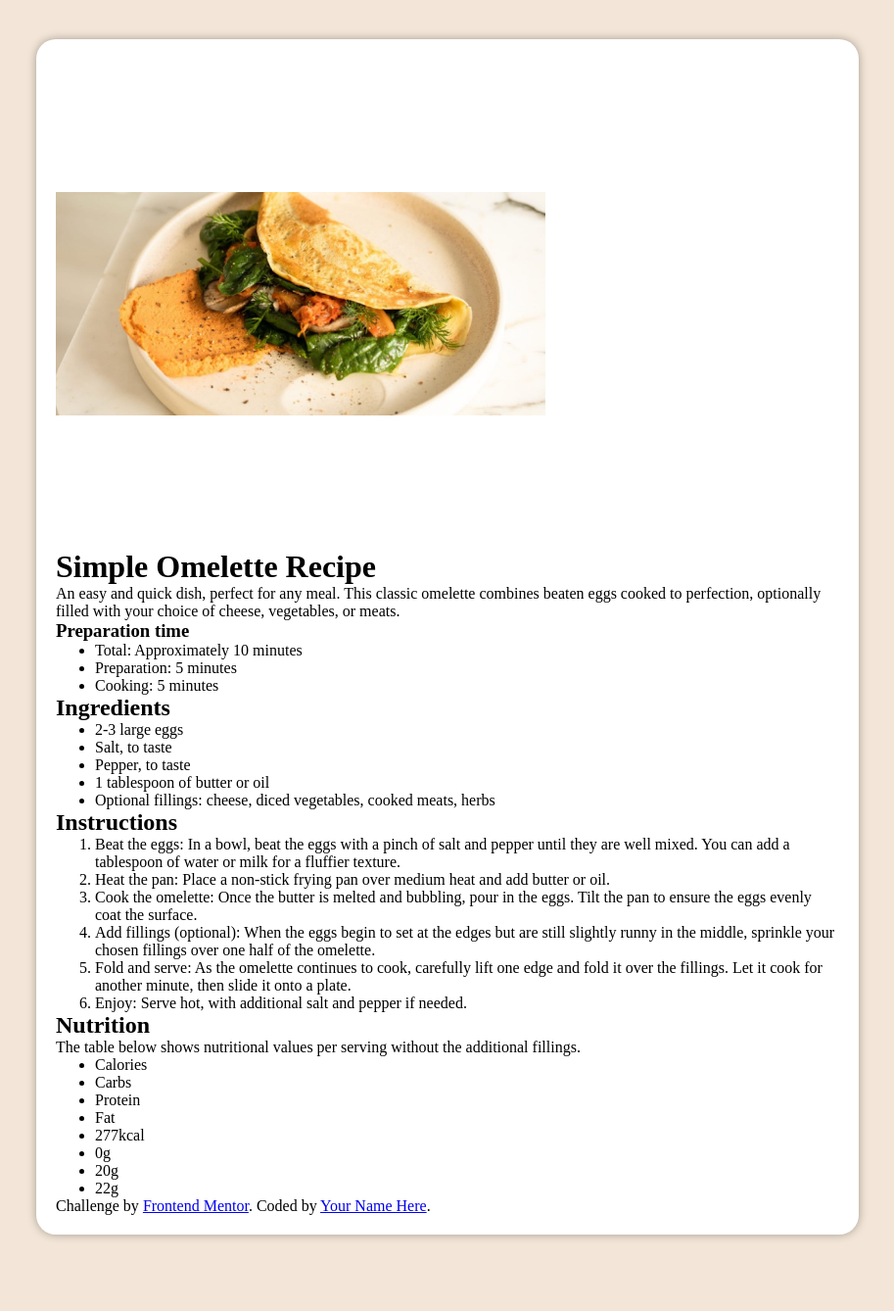
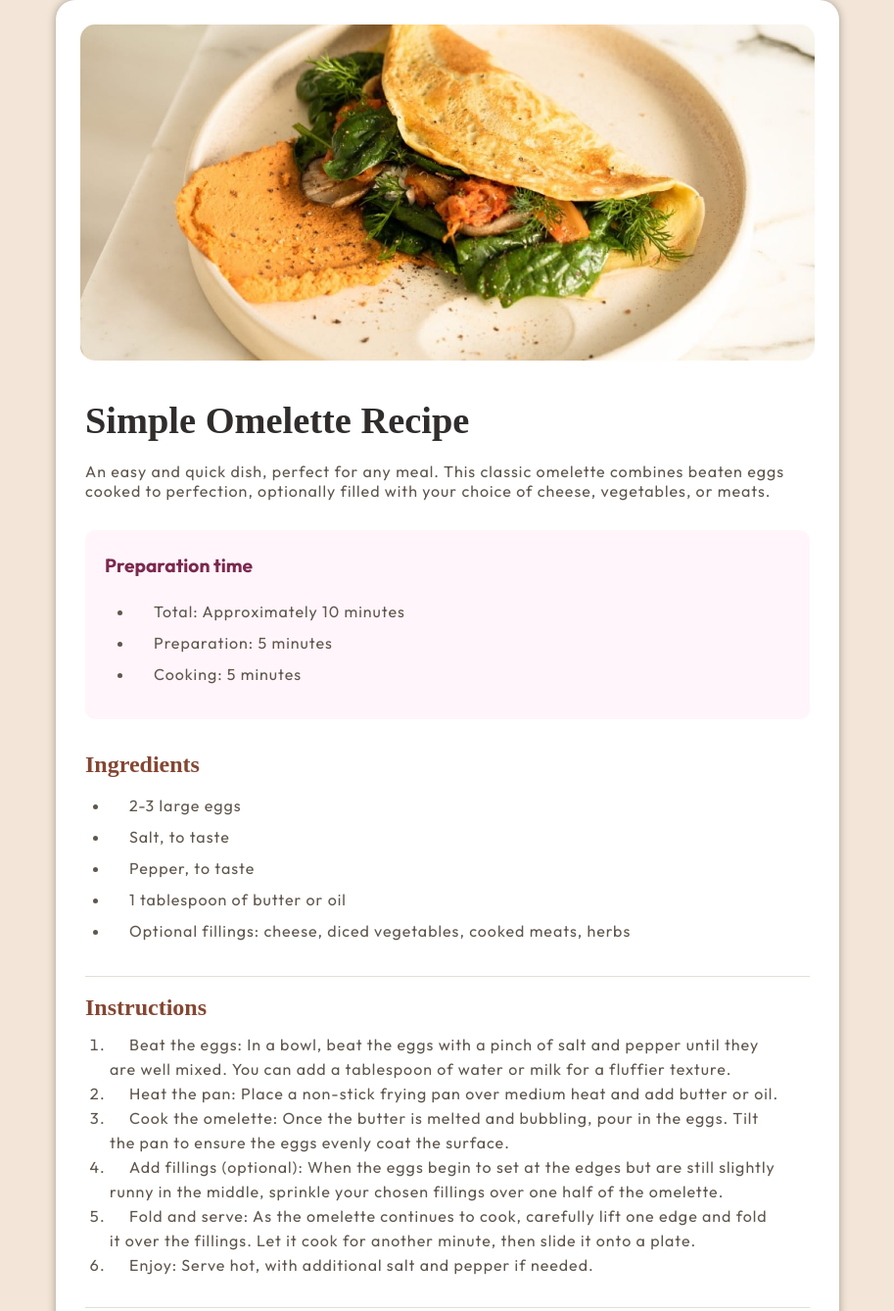
Before and after one commit to Pedrocasper/front-end-mentor, a plain HTML site: page recipe-page-main/index.html in a window 1280 px wide. Shown: the top 1338 px of the page at 98% size, without its empty margins (183-1096 px from the left). Before the commit the page ends 1300 px from the top, so only its background shows below. Drawn offline with Linux system fonts and the light colour scheme; a web font is replaced by a local one.

Commit message:
Atualização
Dado continuidade na estilização do em CSS
Quase em termino do projeto.

Pendente realizar a estilização do das listas

```diff
--- a/recipe-page-main/assets/style/style.css
+++ b/recipe-page-main/assets/style/style.css
@@ -1,8 +1,10 @@
-@import url('https://fonts.googleapis.com/css2?family=Young+Serif&display=swap');
+@import url('https://fonts.google.com/specimen/Young+Serif');
 @import url('https://fonts.googleapis.com/css2?family=Outfit:wght@400;600;700&family=Young+Serif&display=swap');
 
 * {
+    padding: 0;
     margin: 0;
+    box-sizing: border-box;
 }
 :root {
     /* Color Primary */
@@ -28,29 +30,134 @@ body {
 
 main {
     background-color: var(--White);
-    padding: 20px;
-    margin: 40px auto 40px;
-    min-width: 375px;
+    margin: auto;
+    min-width: 300px;
     max-width: 800px;
     box-shadow: 0 0 10px #00000055;
     border-radius: 20px;
 }
 
-#container {
-    position: relative;
-    width: 500px;
-    height: 500px;
-  }
-  #container > img {
-    position: absolute;
-    left: 0;
-    right: 0;
-    top: 0;
-    bottom: 0;
+p, li{
+    font-family: var(--Outfit);
+    color: var(--Wenge-Brown);
+    font-size: 16px;
+    letter-spacing: 1px;
+}
+/* fim das configurações basicas */
+main img {
+    width: 100%;
+}
+img {
+    border-radius: 40px;
+    width: 800px;
     margin: auto;
-    max-width: 100%;
-    max-height: 100%;
-  }
-h1 {
+    padding: 25px;
+}
+
+.intro {
+    margin: 0px 30px;
+}
+
+.revenue {
+    font-family: var(--Young-Serif);
+    color: var(--Dark-Charcoal);
+    font-size: 2.4em;
+    font-weight: bold;
+    padding: 10px 0 20px 0;
+}
+/* fim das configurações do header*/
+
+.prepar {
+    background-color: var(--RoseWhite);
+    margin: 30px 30px;
+    border-radius: 10px;
+    font-family: var(--Outfit);
+    line-height: 2rem;
+}
+
+.prepar h3 {
+    color: var(--Dark-Raspberry);
+    font-size: 1.2rem;
+    padding: 20px 10px 5px 20px;
+}
+.prepar ul {
+    padding: 10px 30px 30px 50px;
+    text-indent: 20px;
+}
+/* fim das alterações de preparo*/
+
+.itens-revenue {
+    margin: 15px 30px;
+    font-family: var(--Outfit);
+    line-height: 2rem;
+    border-bottom: 1px solid var(--Light-Grey);
+}
+
+.itens-revenue h2 {
+    color: var(--Nutmeg);
     font-family: var(--Young-Serif);
 }
+
+.itens-revenue ul {
+    padding: 10px 30px 30px 25px;
+    text-indent: 20px;
+}
+/* fim das configurações de ingredientes*/
+
+.instructions {
+    margin: 15px 30px;
+    font-family: var(--Outfit);
+    line-height: 2rem;
+    border-bottom: 1px solid var(--Light-Grey);
+}
+
+.instructions h2 {
+    color: var(--Nutmeg);
+    font-family: var(--Young-Serif);
+}
+
+.instructions ol {
+    padding: 10px 30px 30px 25px;
+    line-height: 25px;
+    letter-spacing: 1px;
+    text-indent: 20px;
+}
+
+/* fim das configurações de instruções */
+
+.info-nutri {
+    margin: 15px 30px;
+    line-height: 2rem;
+}
+
+.info-nutri h2 {
+    color: var(--Nutmeg);
+    font-family: var(--Young-Serif);
+}
+
+.info-nutri-list {
+    display: flex;
+    flex-flow: row wrap;
+    gap: 40%;
+    padding: 10px 30px 30px 25px;
+    text-indent: 20px;
+}
+
+.info-nutri-list li {
+    margin: 0 0 0 -10px;
+    list-style-type: none;
+    border-bottom: 1px solid var(--Light-Grey);
+}
+
+.valores-nutri {
+    color: var(--Nutmeg);
+    font-weight: 700;
+}
+
+footer {
+    text-align: center;
+    border: 5px;
+    padding: 10px;
+    font-family: var(--Outfit);
+
+}
--- a/recipe-page-main/index.html
+++ b/recipe-page-main/index.html
@@ -11,18 +11,17 @@
 <body>
 
   <main>
-    <div id="container">
-      <img src="assets/images/image-omelette.jpeg" alt="um prato branco de porcelana com omlete dentro, com uma torrada ao lado e rechado.">
-    </div>
-    <header>
-      <h1>Simple Omelette Recipe</h1>
+    <img src="assets/images/image-omelette.jpeg" alt="um prato branco de porcelana com omlete dentro, com uma torrada ao lado e rechado.">
+
+    <header class="intro">
+      <h1 class="revenue">Simple Omelette Recipe</h1>
       <p>
         An easy and quick dish, perfect for any meal. This classic omelette combines beaten eggs cooked
         to perfection, optionally filled with your choice of cheese, vegetables, or meats.
       </p>
     </header>
 
-    <section>
+    <section class="prepar">
       <h3>Preparation time</h3>
       <ul>
         <li>Total: Approximately 10 minutes</li>
@@ -31,7 +30,7 @@
       </ul>
     </section>
 
-    <section>
+    <section class="itens-revenue">
       <h2>Ingredients</h2>
       <ul>
         <li>2-3 large eggs</li>
@@ -42,7 +41,7 @@
       </ul>
     </section>
 
-    <section>
+    <section class="instructions">
       <h2>Instructions</h2>
       <ol>
         <li>
@@ -66,28 +65,28 @@
       </ol>
     </section>
 
-    <section>
+    <section class="info-nutri">
       <h2>Nutrition</h2>
       <p>The table below shows nutritional values per serving without the additional fillings.</p>
-      <div>
+      <div class="info-nutri-list">
         <ul>
           <li>Calories</li>
           <li>Carbs</li>
           <li>Protein</li>
           <li>Fat</li>
         </ul>
-        <ul>
-          <li>277kcal</li>
-          <li>0g</li>
-          <li>20g</li>
-          <li>22g</li>
+        <ul class="valores-nutri">
+          <li class="valores-nutri">277kcal</li>
+          <li class="valores-nutri">0g</li>
+          <li class="valores-nutri">20g</li>
+          <li class="valores-nutri">22g</li>
         </ul>
       </div>
     </section>
 
     <footer class="attribution">
       Challenge by <a href="https://www.frontendmentor.io?ref=challenge" target="_blank">Frontend Mentor</a>.
-      Coded by <a href="#">Your Name Here</a>.
+      Coded by <a href="https://github.com/Pedrocasper/front-end-mentor">Pedro Henrique</a>.
     </footer>
   </main>
 </body>
```
